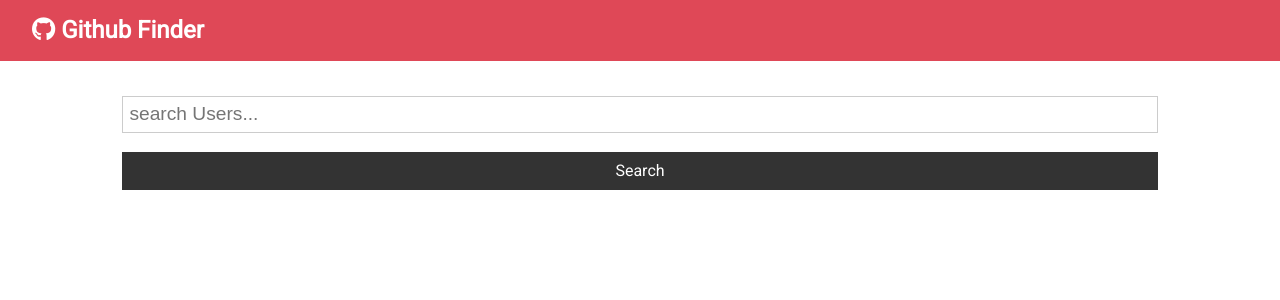
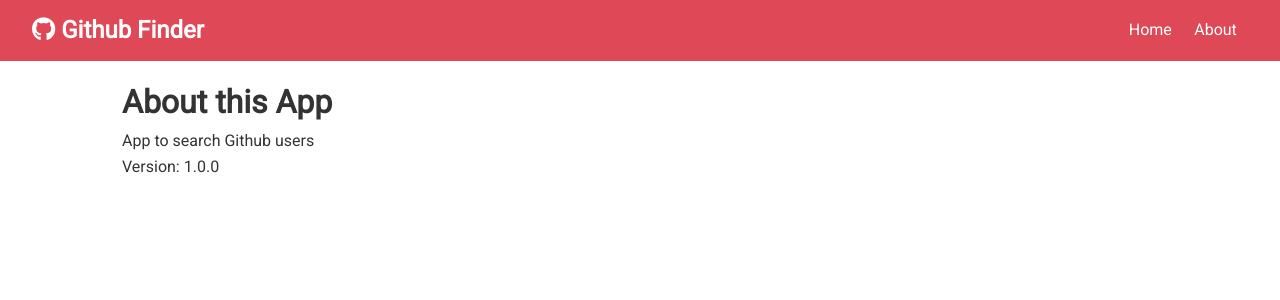
Before and after one commit to Christian-Mar/github-finder, a React (Create React App) app: page /about in a window 1280 px wide. Shown: the top 300 px of the page. Built offline with nearby package versions, Linux system fonts and the light colour scheme.

Commit message:
Router setup

```diff
--- a/package.json
+++ b/package.json
@@ -9,6 +9,7 @@
     "axios": "^0.21.1",
     "react": "^17.0.2",
     "react-dom": "^17.0.2",
+    "react-router-dom": "^5.2.0",
     "react-scripts": "4.0.3",
     "web-vitals": "^1.1.2"
   },
--- a/src/App.js
+++ b/src/App.js
@@ -1,49 +1,68 @@
-import React, { Component } from 'react';
+import React, { Component, Fragment } from 'react';
+import { BrowserRouter as Router, Switch, Route } from 'react-router-dom';
 import Navbar from './components/layout/Navbar';
 import Users from './components/users/Users';
 import Search from './components/users/Search';
 import Alert from './components/layout/Alert';
+import About from './components/pages/About';
 import axios from 'axios';
 import './App.css';
 
 class App extends Component {
-
 	state = {
 		users: [],
 		loading: false,
-		alert: null
-	}
-
-
-
+		alert: null,
+	};
 
 	//search Github users
-	searchUsers = async (text) => {
+	searchUsers = async text => {
 		this.setState({ loading: true });
-		const res = await axios.get(`https://api.github.com/search/users?q=${text}&client_id=${process.env.REACT_APP_GITHUB_ID}&clients_secret=${process.env.REACT_APP_GITHUB_CLIENT_SECRET}`)
+		const res = await axios.get(
+			`https://api.github.com/search/users?q=${text}&client_id=${process.env.REACT_APP_GITHUB_ID}&clients_secret=${process.env.REACT_APP_GITHUB_CLIENT_SECRET}`
+		);
 
-			this.setState({ users: res.data.items, loading: false });
-	}
+		this.setState({ users: res.data.items, loading: false });
+	};
 	// Clear users from state
-	clearUsers = () => this.setState({ users: [], loading: false})
+	clearUsers = () => this.setState({ users: [], loading: false });
 	// Set Alert
 	setAlert = (msg, type) => {
 		this.setState({ alert: { msg, type } });
 
-		setTimeout(() => this.setState({ alert: null}), 5000);
-	}
+		setTimeout(() => this.setState({ alert: null }), 1500);
+	};
 
 	render() {
-
 		return (
-			<div className='App'>
-				<Navbar title='Github Finder' icon='fab fa-github' />
-				<div className='container'>
-				<Alert alert={this.state.alert}/>
-				<Search searchUsers={this.searchUsers} clearUsers={this.clearUsers} showClear={this.state.users.length > 0 ? true : false} setAlert={this.setAlert}/>
-					<Users loading={this.state.loading} users={this.state.users}/>
+			<Router>
+				<div className='App'>
+					<Navbar title='Github Finder' icon='fab fa-github' />
+					<div className='container'>
+						<Alert alert={this.state.alert} />
+						<Switch>
+							<Route
+								exact path='/'
+								render={props => (
+									<Fragment>
+										<Search
+											searchUsers={this.searchUsers}
+											clearUsers={this.clearUsers}
+											showClear={this.state.users.length > 0 ? true : false}
+											setAlert={this.setAlert}
+										/>
+										<Users
+											loading={this.state.loading}
+											users={this.state.users}
+										/>
+									</Fragment>
+								)}
+							/>
+							<Route exact path='/about' component={About}/>
+						</Switch>
+					</div>
 				</div>
-			</div>
+			</Router>
 		);
 	}
 }
--- a/src/components/layout/Navbar.js
+++ b/src/components/layout/Navbar.js
@@ -1,5 +1,6 @@
 import React from 'react';
 import PropTypes from 'prop-types';
+import { Link } from 'react-router-dom';
 
 const Navbar = ({icon, title}) => {
 
@@ -8,6 +9,14 @@
 				<h1>
 					<i className={icon} /> {title}
 				</h1>
+				<ul>
+				<li>
+					<Link to="/">Home</Link>
+				</li>
+				<li>
+					<Link to="/about">About</Link>
+				</li>
+				</ul>
 			</nav>
 		);
 	}
--- /dev/null
+++ b/src/components/pages/About.js
@@ -0,0 +1,13 @@
+import React, { Fragment } from 'react'
+
+const About = () => {
+  return (
+    <Fragment>
+      <h1>About this App</h1>
+      <p>App to search Github users</p>
+      <p>Version: 1.0.0</p>
+    </Fragment>
+  )
+}
+
+export default About;
--- a/src/components/users/Search.js
+++ b/src/components/users/Search.js
@@ -15,6 +15,7 @@
 
 	onSubmit = e => {
 		e.preventDefault();
+
 		if (this.state.text === '') {
 			this.props.setAlert('Please enter something', 'light');
 		} else {
```
Also changed, not shown: 1 other file (tests, documents, lock files or other folders).
